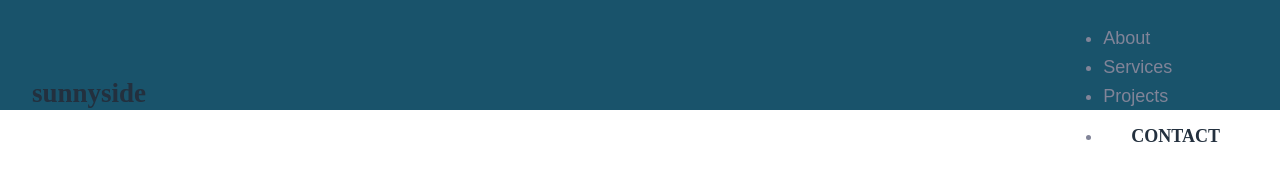
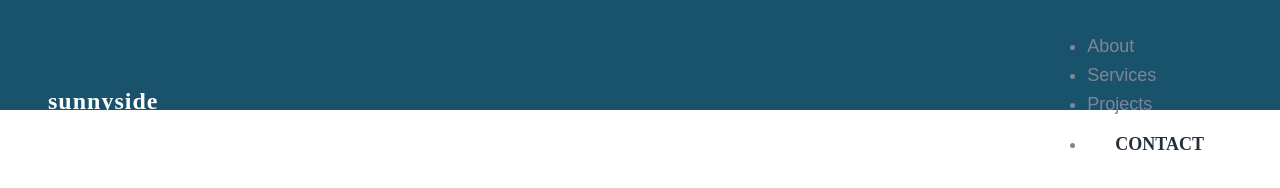
Before and after one commit to FreeDev-Group/agency-landing-page-by-Edouard, a plain HTML site: page index.html in a window 1280 px wide. Drawn offline with Linux system fonts and the light colour scheme.

Commit message:
2. Header & Navigation #2

```diff
--- a/style.css
+++ b/style.css
@@ -158,3 +158,23 @@ section {
   padding: 1rem 2rem;
   box-shadow: 0 2px 10px rgba(0,0,0,0.1);
 }
+
+@media (min-width: 769px) {
+  .nav {
+    padding: 2rem 3rem;
+  }
+  .nav.scrolled {
+    padding: 1.2rem 3rem;
+    background-color: rgba(62, 191, 255, 0.95);
+    backdrop-filter: blur(5px);
+  }
+}
+
+/* Logo */
+.logo {
+  font-size: 1.5rem;
+  color: var(--color-white);
+  font-weight: 700;
+  text-transform: lowercase;
+  letter-spacing: 1px;
+}
```
